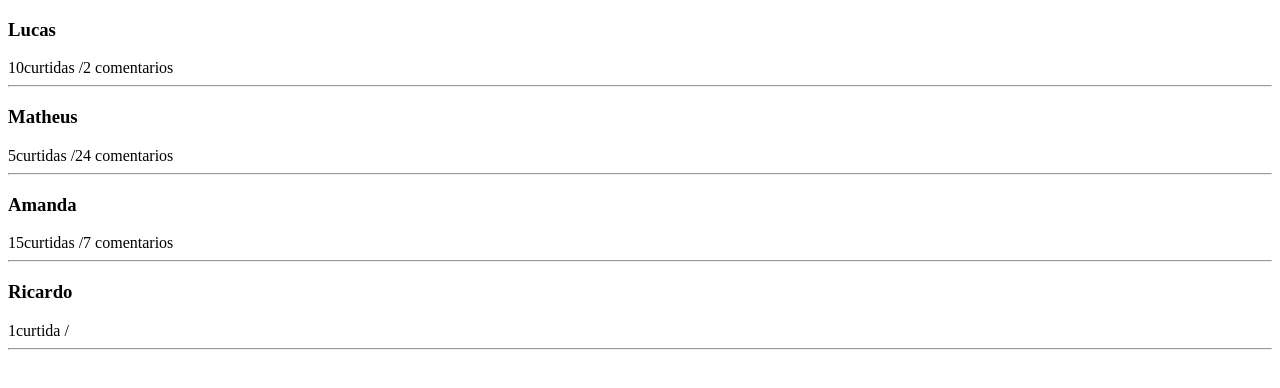
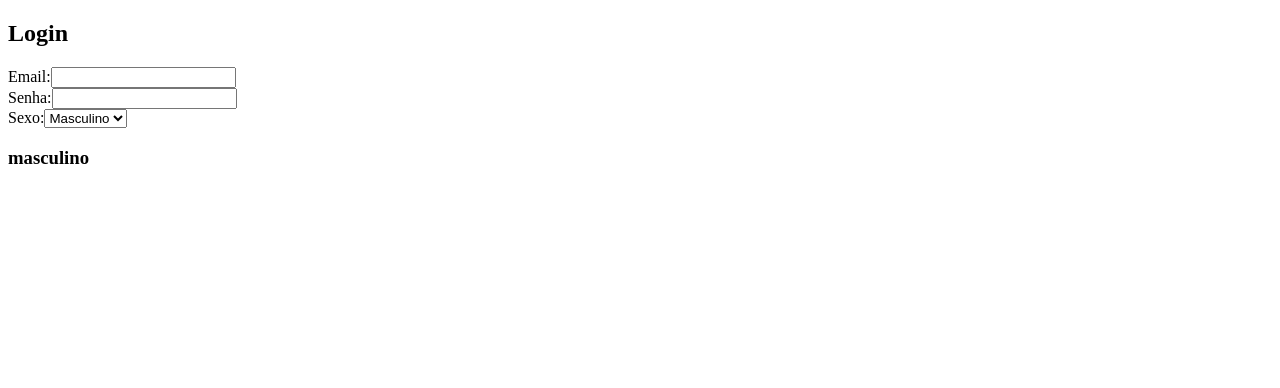
Before and after one commit to luchersou/React-JS-curso-1-2, a React (Create React App) app: page / in a window 1280 px wide. Shown: the top 388 px of the page. Built offline with nearby package versions, Linux system fonts and the light colour scheme.

Commit message:
test: Implementa formulário de login com controle de estado para email, senha e sexo

```diff
--- a/src/App.js
+++ b/src/App.js
@@ -1,28 +1,49 @@
 import React, { Component } from 'react';
-import Feed from './components/Feed';
 
 class App extends Component{
 
   constructor(props){
     super(props);
     this.state = {
-        feed: [
-          {id: 1, username: 'Lucas', curtidas: 10, comentarios: 2},
-          {id: 2, username: 'Matheus', curtidas: 5, comentarios: 24},
-          {id: 3, username: 'Amanda', curtidas: 15, comentarios: 7},
-          {id: 4, username: 'Ricardo', curtidas: 1, comentarios: 0},
-        ]
+        email: '',
+        senha: '',
+        sexo: 'masculino'
     };
+
+    this.trocaEmail = this.trocaEmail.bind(this);
+    this.trocaSexo = this.trocaSexo.bind(this);
+  }
+
+  trocaEmail(e){
+    let valorDigitado = e.target.value;
+    this.setState({email:valorDigitado});
+  }
+
+  trocaSexo(e){
+    this.setState({sexo: e.target.value});
   }
 
   render(){
     return(
       <div>
-        {this.state.feed.map((item) => {
-          return(
-            <Feed id={item.id} username={item.username} curtidas={item.curtidas} comentarios={item.comentarios} />
-          );
-        })}
+        <h2>Login</h2>
+        Email:
+        <input type="email" name="email" value={this.state.email} onChange={this.trocaEmail}/><br/>
+        Senha:
+        <input type="password" name="senha" value={this.state.senha}
+        onChange={(e) => this.setState({senha: e.target.value})}/><br/>
+
+      Sexo:
+      <select name="sexo" value={this.state.sexo} onChange={this.trocaSexo}>
+        <option value="masculino">Masculino</option>
+        <option value="feminino">feminino</option>
+      </select>
+      <div>
+        <h3>{this.state.email}</h3>
+        <h3>{this.state.senha}</h3>
+        <h3>{this.state.sexo}</h3>
+      </div>
+
 
       </div>
     );
--- a/src/components/Feed/index.js
+++ /dev/null
@@ -1,21 +0,0 @@
-import React, { Component } from 'react';
-
-class Feed extends Component{
-    render(){
-        return(
-            <div key={this.props.id}>
-                <h3>{this.props.username}</h3>
-                <a>{this.props.curtidas > 1
-                ? this.props.curtidas + 'curtidas'
-                : this.props.curtidas + 'curtida'} /
-                {this.props.comentarios > 1
-                ? this.props.comentarios + ' comentarios'
-                : ''}
-                </a>
-                <hr />
-            </div>
-        );
-    }
-}
-
-export default Feed;
```
